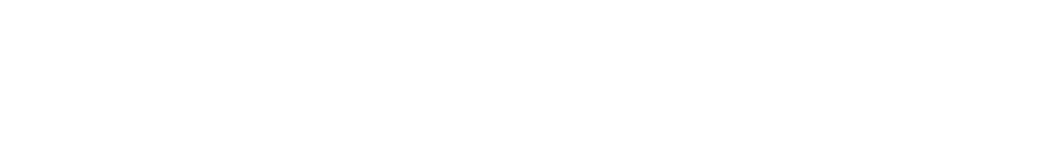
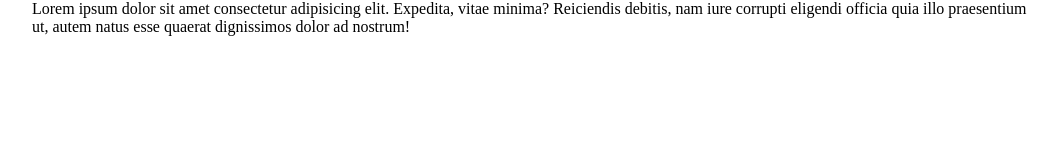
Before and after one commit to bellaviagabriele03/js-photo-blog, a plain HTML site: page index.html in a window 1280 px wide. Shown: the whole page, without its empty margins (108-1165 px from the left). Drawn offline with nearby package versions, Linux system fonts and the light colour scheme.

Commit message:
feat: create prime classi css, per reset e layout, e inserite nel HTML

```diff
--- a/css/style.css
+++ b/css/style.css
@@ -1,10 +1,25 @@
 /* RESET */
+* {
+    margin: 0;
+    padding: 0;
+    box-sizing: border-box;
+}
+
+img {
+    max-width: 100%;
+}
 
 /* COMMON */
 
 /* TYPOGRAPHY */
 
 /* LAYOUT */
+.container {
+    width: 90%;
+    max-width: 1000px;
+    margin: 0 auto;
+}
+
 
 /* UTILITIES */
 
--- a/index.html
+++ b/index.html
@@ -11,7 +11,16 @@
 
 <body>
     <header></header>
-    <main></main>
+    <main>
+        <div class="container">
+            Lorem ipsum dolor sit amet consectetur adipisicing elit. Expedita, vitae minima? Reiciendis debitis, nam
+            iure corrupti eligendi officia quia illo praesentium ut, autem natus esse quaerat dignissimos dolor ad
+            nostrum!
+        </div>
+    </main>
+
+
+
     <!-- AXIOS -->
     <script src="https://cdn.jsdelivr.net/npm/axios/dist/axios.min.js"></script>
     <!-- CUSTOM SCRIPT -->
--- a/js/script.js
+++ b/js/script.js
@@ -0,0 +1,2 @@
+// debug
+// console.log("ciao");
```
